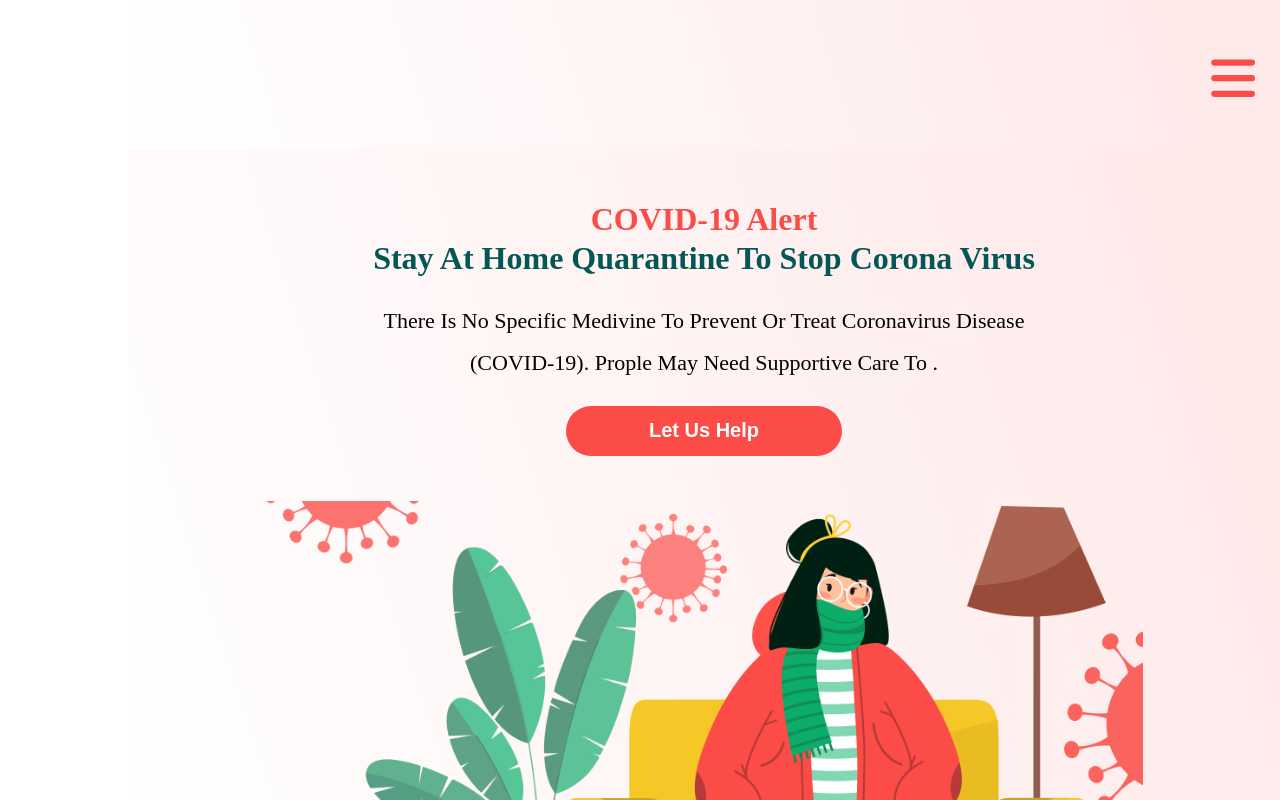
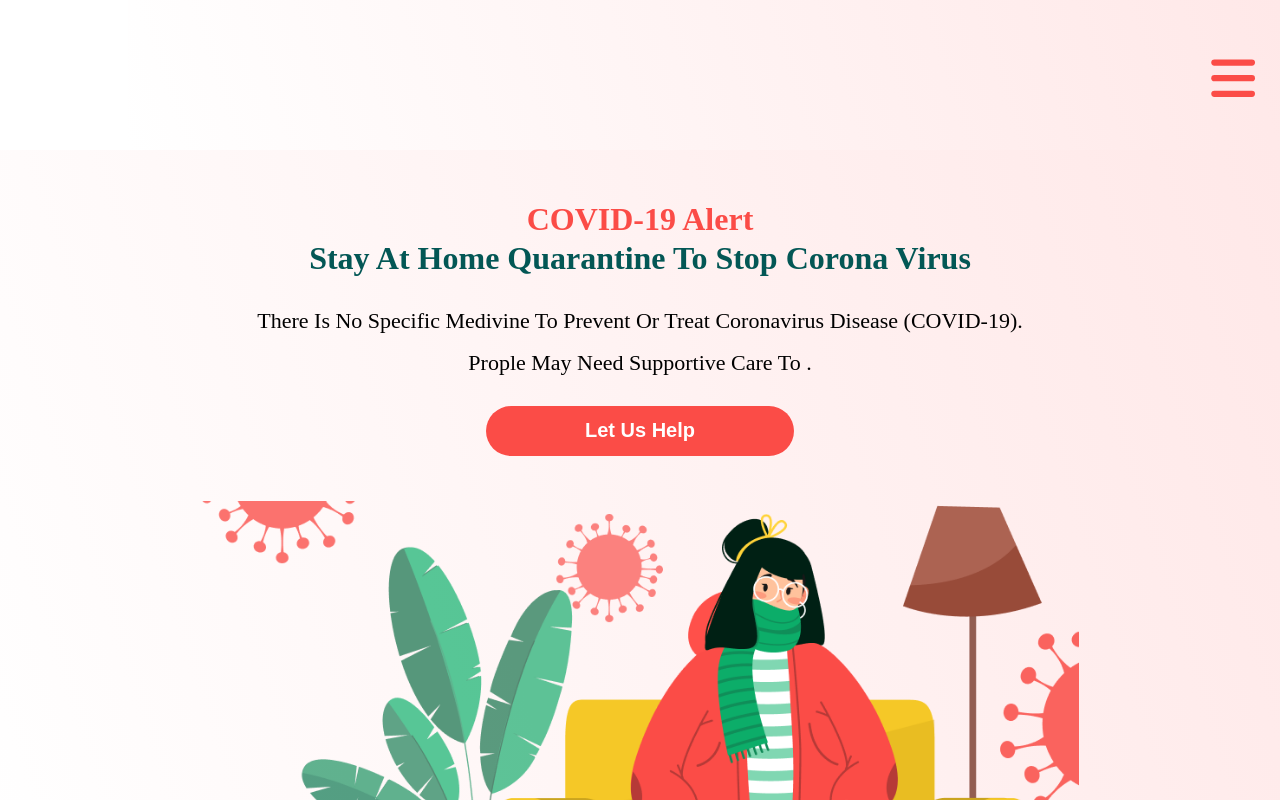
Before and after one commit to saeedtlb/Covid-19, a React (Create React App) app: page / in a window 1280 px wide. Shown: the top 800 px of the page. Built offline with nearby package versions, Linux system fonts and the light colour scheme.

Commit message:
home component will be full width when the logo dissapear

```diff
--- a/src/Resources/styles/_footer.scss
+++ b/src/Resources/styles/_footer.scss
@@ -1,5 +1,5 @@
 footer {
-  margin: 100px 10% 50px auto;
+  margin: 100px 10% 50px 0;
   background-color: #fff9f9;
   display: grid;
   grid-template-columns: 300px 2fr 300px;
--- a/src/Resources/styles/_home.scss
+++ b/src/Resources/styles/_home.scss
@@ -65,6 +65,12 @@
   }
 }
 
+@media only screen and (max-width: 1280px) {
+  .home {
+    grid-column: 1/3;
+  }
+}
+
 @media only screen and (max-width: 1000px) {
   .home {
     .illustration {
--- a/src/Resources/styles/index.css
+++ b/src/Resources/styles/index.css
@@ -41,7 +41,6 @@ footer,
         grid-template-columns: 5% 1fr;
   }
   header,
-  .home,
   .about,
   .contact,
   footer {
@@ -366,6 +365,14 @@ header nav .contactBtn {
   }
 }
 
+@media only screen and (max-width: 1280px) {
+  .home {
+    -ms-grid-column: 1;
+    -ms-grid-column-span: 2;
+    grid-column: 1/3;
+  }
+}
+
 @media only screen and (max-width: 1000px) {
   .home .illustration {
     width: 100%;
@@ -522,7 +529,7 @@ header nav .contactBtn {
 }
 
 footer {
-  margin: 100px 10% 50px auto;
+  margin: 100px 10% 50px 0;
   background-color: #fff9f9;
   display: -ms-grid;
   display: grid;
--- a/src/Resources/styles/index.scss
+++ b/src/Resources/styles/index.scss
@@ -36,7 +36,6 @@ footer,
     grid-template-columns: 5% 1fr;
   }
   header,
-  .home,
   .about,
   .contact,
   footer {
```
Also changed, not shown: 1 other file (tests, documents, lock files or other folders).
